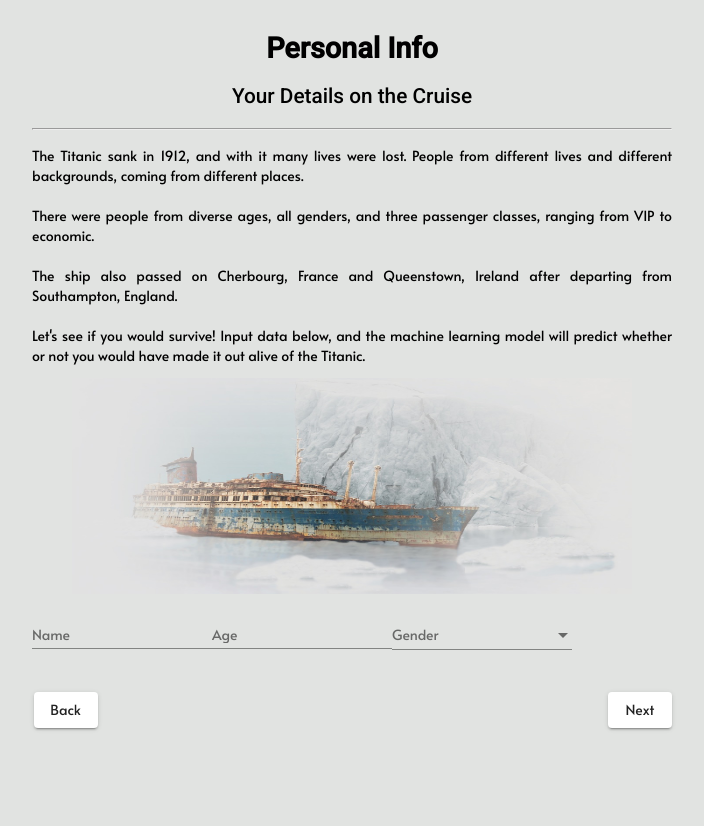
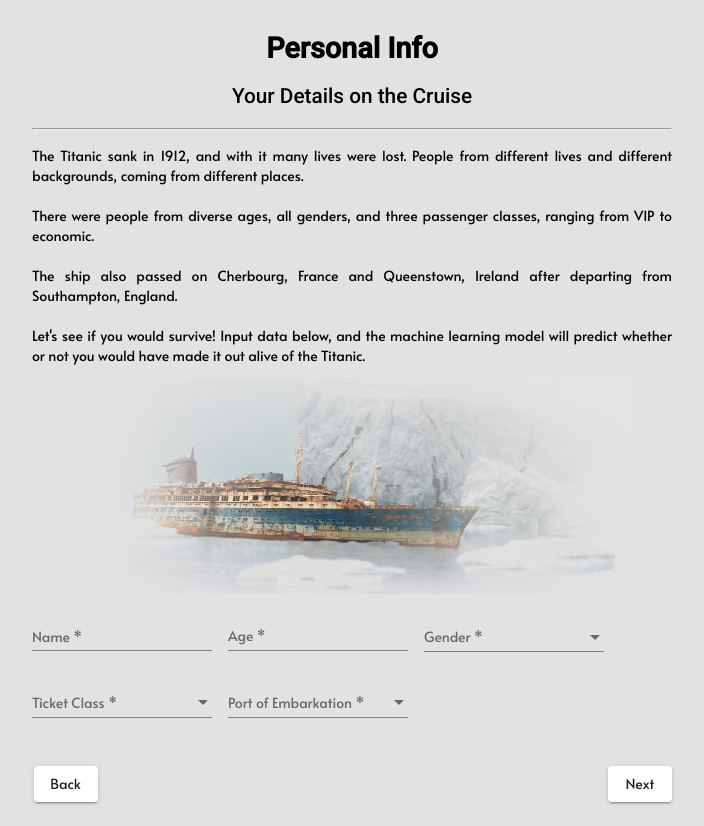
Before and after one commit to RafaelRochaS/Titanic_Frontend, an Angular app: page /personal-details in a window 1280 px wide. Shown: the whole page, without its empty margins (288-992 px from the left). Before the commit the page ends 800 px from the top, so only its background shows below. Built offline with nearby package versions, Linux system fonts and the light colour scheme.

Commit message:
Screen completed

```diff
--- a/src/app/app.module.ts
+++ b/src/app/app.module.ts
@@ -5,6 +5,7 @@ import { MatButtonModule } from '@angular/material/button';
 import { MatIconModule } from '@angular/material/icon';
 import { MatInputModule } from '@angular/material/input';
 import { MatSelectModule } from '@angular/material/select';
+import { FormsModule, ReactiveFormsModule } from '@angular/forms';
 
 import { AppRoutingModule } from './app-routing.module';
 import { AppComponent } from './app.component';
@@ -28,6 +29,8 @@ import { HeaderComponent } from './components/header/header.component';
     MatIconModule,
     MatInputModule,
     MatSelectModule,
+    FormsModule,
+    ReactiveFormsModule
   ],
   providers: [],
   bootstrap: [AppComponent]
--- a/src/app/components/personal-details/personal-details.component.css
+++ b/src/app/components/personal-details/personal-details.component.css
@@ -24,9 +24,52 @@ p {
     top: 1.5rem;
 }
 
+#name {
+    margin-bottom: 0.4rem;
+}
+
+#age {
+    margin-bottom: 0.4rem;
+    margin-left: 0.5rem;
+    line-height: 1.1rem;
+    top: -0.05rem;
+}
+
+#ticket {
+    margin-bottom: 0.4rem;
+    margin-left: 0.5rem;
+}
+
+#gender {
+    margin-bottom: 0.4rem;
+}
+
 @media (min-width: 640px) {
     #boat-image {
         width: 35rem;
         height: 13.5rem;
     }
+
+    #age {
+        margin-bottom: 0.5rem;
+        margin-left: 1rem;
+        line-height: 1.2rem;
+        top: -0.09rem;
+    }
+
+    #name {
+        margin-bottom: 0.5rem;
+    }
+
+    #gender {
+        margin-left: 1rem;
+    }
+
+    #ticket {
+        margin-left: 0rem;
+    }
+
+    #port {
+        margin-left: 1rem;
+    }
 }
--- a/src/app/components/personal-details/personal-details.component.html
+++ b/src/app/components/personal-details/personal-details.component.html
@@ -23,22 +23,42 @@
     <div class="row">
         <div class="col">
             <form class="user-data">
-                <mat-form-field>
+                <mat-form-field id="name">
                     <mat-label>Name</mat-label>
-                    <input matInput placeholder="Ex. Patricia" >
+                    <input matInput placeholder="Ex. Patricia" [formControl]="nameRequiredControl" required>
+                    <mat-error *ngIf="nameRequiredControl.hasError('required')">Please input a value</mat-error>
                 </mat-form-field>
-                <mat-form-field>
+                <mat-form-field id="age">
                     <mat-label>Age</mat-label>
-                    <input matInput type="number" placeholder="30" >
+                    <input matInput type="number" placeholder="30" [formControl]="ageRequiredControl" required>
+                    <mat-error *ngIf="ageRequiredControl.hasError('required')">Please input a number</mat-error>
                 </mat-form-field>
-                <mat-form-field>
+                <mat-form-field id="gender">
                     <mat-label>Gender</mat-label>
-                    <mat-select>
-                        <mat-option>
-                            Male
-                            Female
+                    <mat-select [formControl]="genderRequiredControl" required>
+                        <mat-option *ngFor="let gender of genders" [value]='gender.value'>
+                            {{ gender.viewValue }}
                         </mat-option>
                     </mat-select>
+                    <mat-error *ngIf="genderRequiredControl.hasError('required')">Please choose a value</mat-error>
+                </mat-form-field>
+                <mat-form-field id="ticket">
+                    <mat-label>Ticket Class</mat-label>
+                    <mat-select [formControl]="ticketRequiredControl" required>
+                        <mat-option *ngFor="let ticket of ticketClass" [value]='ticket.value'>
+                            {{ ticket.viewValue }}
+                        </mat-option>
+                    </mat-select>
+                    <mat-error *ngIf="ticketRequiredControl.hasError('required')">Please choose a ticket class</mat-error>
+                </mat-form-field>
+                <mat-form-field id="port">
+                    <mat-label>Port of Embarkation</mat-label>
+                    <mat-select [formControl]="portRequiredControl" required>
+                        <mat-option *ngFor="let port of portOfEmbarkation" [value]='port.value'>
+                            {{ port.viewValue }}
+                        </mat-option>
+                    </mat-select>
+                    <mat-error *ngIf="portRequiredControl.hasError('required')">Please choose a port of embarkation</mat-error>
                 </mat-form-field>
             </form>
         </div>
@@ -46,7 +66,7 @@
     <div class="row">
         <div class="col">
             <button type="button" (click)="back()" mat-raised-button class="btn" id="btn-back">Back</button>
-            <button type="button" mat-raised-button class="btn" id="btn-next">Next</button>
+            <button type="button" (click)="inputValidation()" mat-raised-button class="btn" id="btn-next">Next</button>
         </div>
     </div>
 </div>
--- a/src/app/components/personal-details/personal-details.component.ts
+++ b/src/app/components/personal-details/personal-details.component.ts
@@ -1,4 +1,10 @@
 import { Component, OnInit } from '@angular/core';
+import { FormControl, Validators } from '@angular/forms';
+
+interface SelectValues {
+  value: string;
+  viewValue: string;
+}
 
 @Component({
   selector: 'app-personal-details',
@@ -6,6 +12,29 @@ import { Component, OnInit } from '@angular/core';
   styleUrls: ['./personal-details.component.css']
 })
 export class PersonalDetailsComponent implements OnInit {
+
+  genders: SelectValues[] = [
+    { value: 'male', viewValue: 'Male'},
+    { value: 'female', viewValue: 'Female'}
+  ];
+
+  ticketClass: SelectValues[] = [
+    { value: '1', viewValue: 'First Class'},
+    { value: '2', viewValue: 'Second Class'},
+    { value: '3', viewValue: 'Third Class'}
+  ];
+
+  portOfEmbarkation: SelectValues[] = [
+    { value: 'C', viewValue: 'Cherbourg, France' },
+    { value: 'Q', viewValue: 'Queenstown, Ireland' },
+    { value: 'S', viewValue: 'Southampton, England' },
+  ];
+
+  nameRequiredControl = new FormControl('', Validators.required);
+  ageRequiredControl = new FormControl('', Validators.required);
+  ticketRequiredControl = new FormControl('', Validators.required);
+  genderRequiredControl = new FormControl('', Validators.required);
+  portRequiredControl = new FormControl('', Validators.required);
 
   constructor() { }
 
@@ -15,4 +44,48 @@ export class PersonalDetailsComponent implements OnInit {
   back(): void {
     window.history.back();
   }
+
+  inputValidation(): void {
+
+    if (this.nameRequiredControl.value === '') {
+      this.nameRequiredControl.setErrors({'required': true, emitEvent: true});
+      this.nameRequiredControl.updateValueAndValidity();
+      this.nameRequiredControl.markAllAsTouched();
+    }
+
+    if (this.ageRequiredControl.value === '') {
+      this.ageRequiredControl.setErrors({'required': true, emitEvent: true});
+      this.ageRequiredControl.updateValueAndValidity();
+      this.ageRequiredControl.markAllAsTouched();
+    }
+
+    if (this.genderRequiredControl.value === '') {
+      this.genderRequiredControl.setErrors({'required': true, emitEvent: true});
+      this.genderRequiredControl.updateValueAndValidity();
+      this.genderRequiredControl.markAllAsTouched();
+    }
+
+    if (this.ticketRequiredControl.value === '') {
+      this.ticketRequiredControl.setErrors({'required': true, emitEvent: true});
+      this.ticketRequiredControl.updateValueAndValidity();
+      this.ticketRequiredControl.markAllAsTouched();
+    }
+
+    if (this.portRequiredControl.value === '') {
+      this.portRequiredControl.setErrors({'required': true, emitEvent: true});
+      this.portRequiredControl.updateValueAndValidity();
+      this.portRequiredControl.markAllAsTouched();
+    }
+
+    if (this.nameRequiredControl.value === '' ||
+        this.ageRequiredControl.value === '' ||
+        this.genderRequiredControl.value === '' ||
+        this.ticketRequiredControl.value === '' ||
+        this.portRequiredControl.value === '') {
+          console.log('Something is not filled');
+          return;
+    } else {
+      console.log('All entries filled');
+    }
+  }
 }
```
